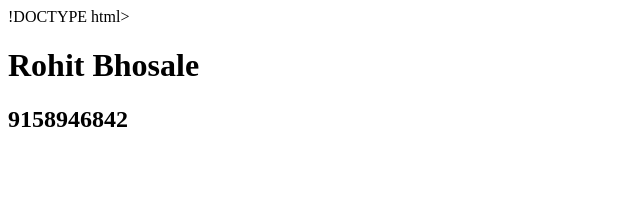
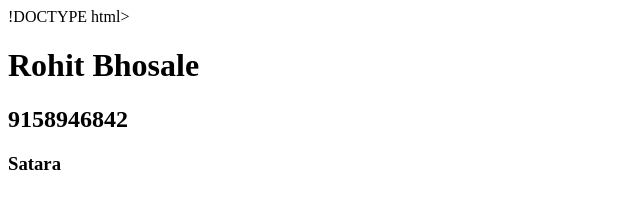
Before and after one commit to RohitMBhosale/MyOwnProject, a plain HTML site: page index.html in a window 1280 px wide. Shown: the full height of the page, 0-640 px from the left. Drawn offline with Linux system fonts and the light colour scheme.

Commit message:
changig H3

```diff
--- a/index.html
+++ b/index.html
@@ -10,6 +10,7 @@
     <body>
           <h1>Rohit Bhosale</h1>
           <h2>9158946842</h2>
+          <h3>Satara</h3>
     </body>
   </head>
 </html>
```
